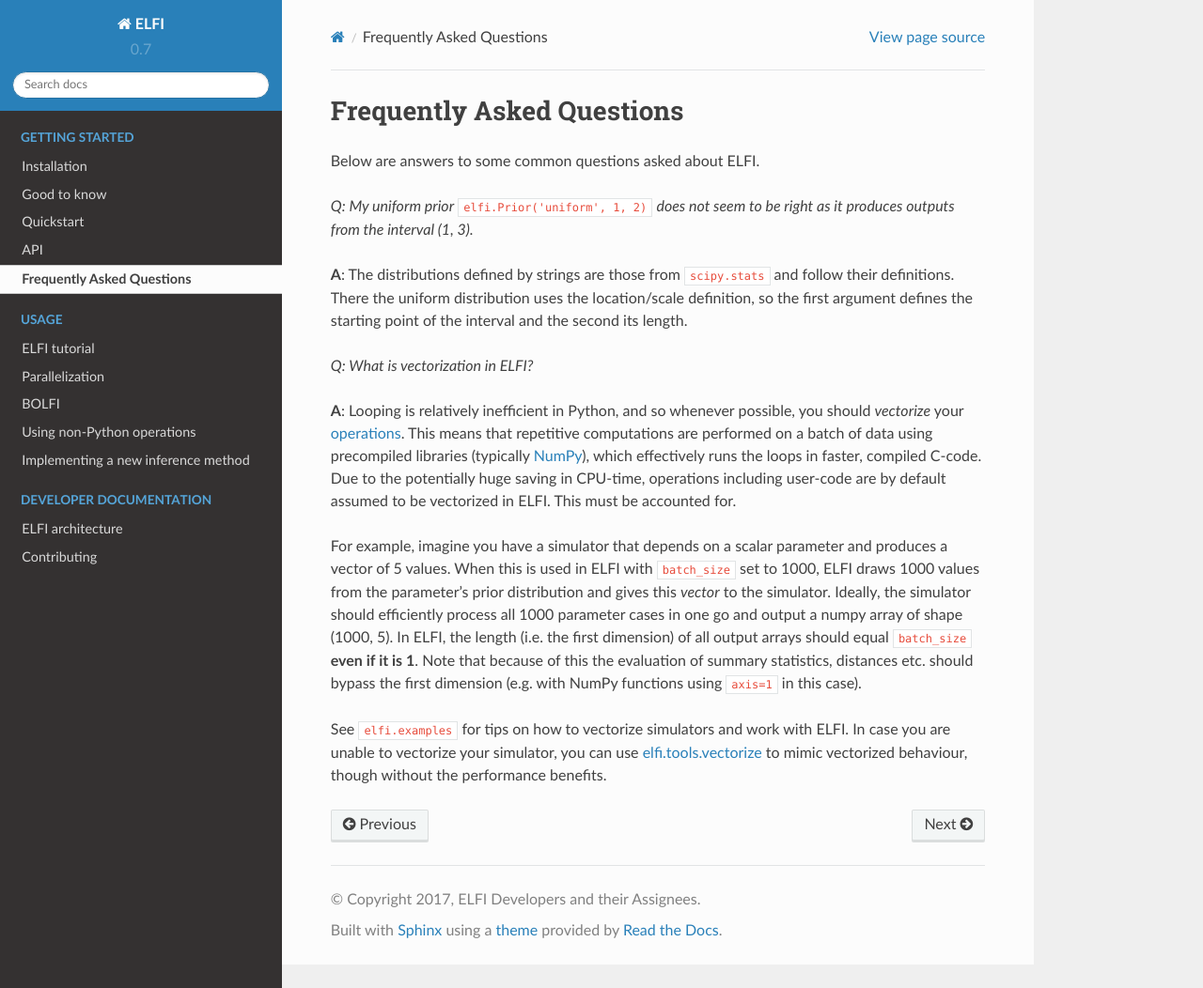
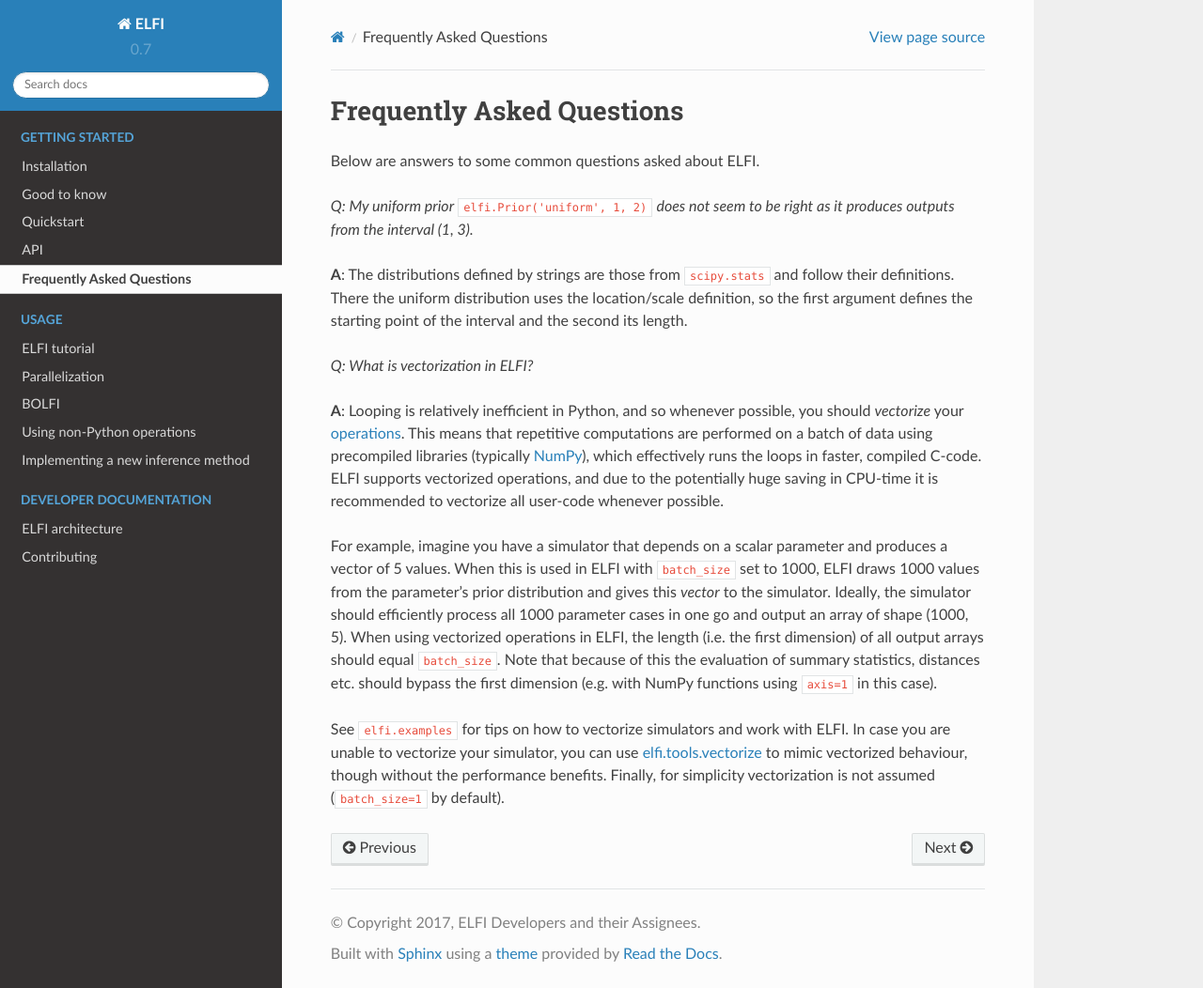
Before and after one commit to elfi-dev/elfi, a Sphinx documentation site: the page built from docs/faq.rst, in a window 1280 px wide and 1052 px high. Shown: the whole window at 94% size. Built offline with Sphinx 7.4.7 and the Read the Docs theme 2.0.0, drawn with Linux system fonts in a browser that asks for light colours.

Commit message:
Simpler default: batch_size=1

```diff
--- a/docs/faq.rst
+++ b/docs/faq.rst
@@ -17,8 +17,8 @@ the first argument defines the starting point of the interval and the second its
 **A**: Looping is relatively inefficient in Python, and so whenever possible, you should *vectorize*
 your operations_. This means that repetitive computations are performed on a batch of data using
 precompiled libraries (typically NumPy_), which effectively runs the loops in faster, compiled C-code.
-Due to the potentially huge saving in CPU-time, operations including user-code are by default assumed to
-be vectorized in ELFI. This must be accounted for.
+ELFI supports vectorized operations, and due to the potentially huge saving in CPU-time it is
+recommended to vectorize all user-code whenever possible.
 
 .. _operations: good-to-know.html#operations
 .. _NumPy: http://www.numpy.org/
@@ -26,13 +26,14 @@ be vectorized in ELFI. This must be accounted for.
 For example, imagine you have a simulator that depends on a scalar parameter and produces a vector of 5
 values. When this is used in ELFI with ``batch_size`` set to 1000, ELFI draws 1000 values from the
 parameter's prior distribution and gives this *vector* to the simulator. Ideally, the simulator should
-efficiently process all 1000 parameter cases in one go and output a numpy array of shape (1000, 5). In
-ELFI, the length (i.e. the first dimension) of all output arrays should equal ``batch_size`` **even if
-it is 1**. Note that because of this the evaluation of summary statistics, distances etc. should
+efficiently process all 1000 parameter cases in one go and output an array of shape (1000, 5). When using
+vectorized operations in ELFI, the length (i.e. the first dimension) of all output arrays should equal
+``batch_size``. Note that because of this the evaluation of summary statistics, distances etc. should
 bypass the first dimension (e.g. with NumPy functions using ``axis=1`` in this case).
 
 See ``elfi.examples`` for tips on how to vectorize simulators and work with ELFI. In case you are
 unable to vectorize your simulator, you can use `elfi.tools.vectorize`_ to mimic
-vectorized behaviour, though without the performance benefits.
+vectorized behaviour, though without the performance benefits. Finally, for simplicity vectorization
+is not assumed (``batch_size=1`` by default).
 
 .. _`elfi.tools.vectorize`: api.html#elfi.tools.vectorize
```
Also changed, not shown: 2 other files.
